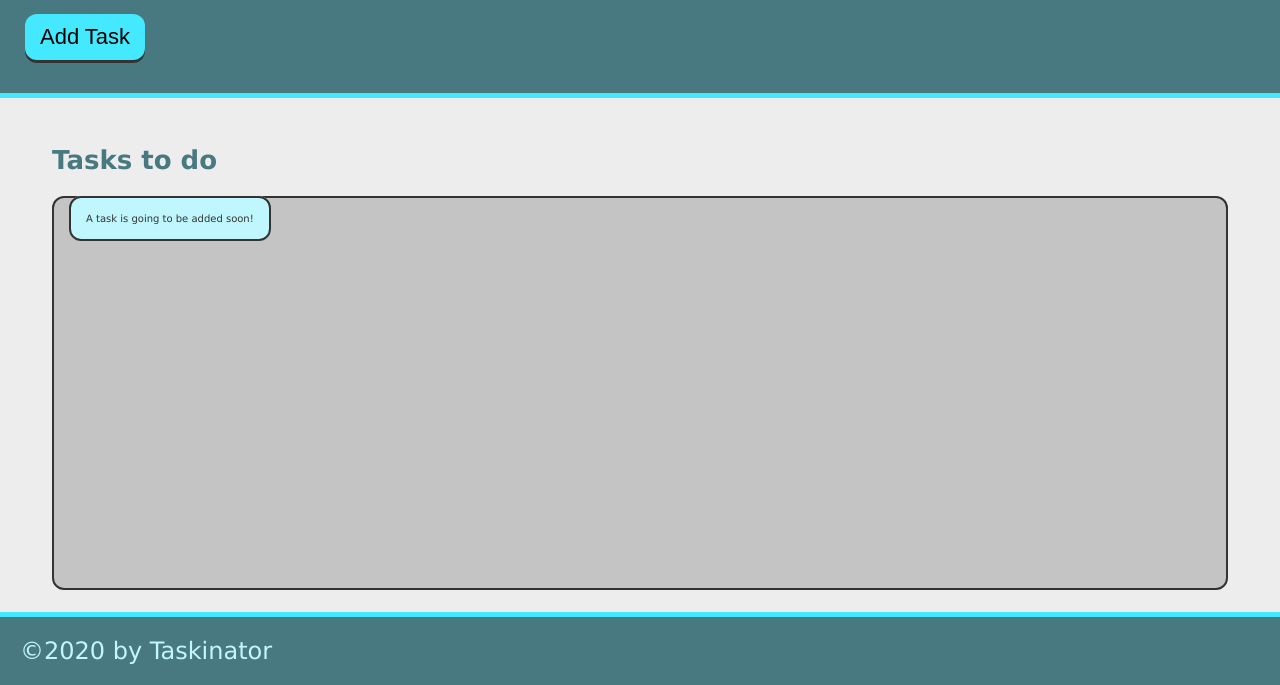
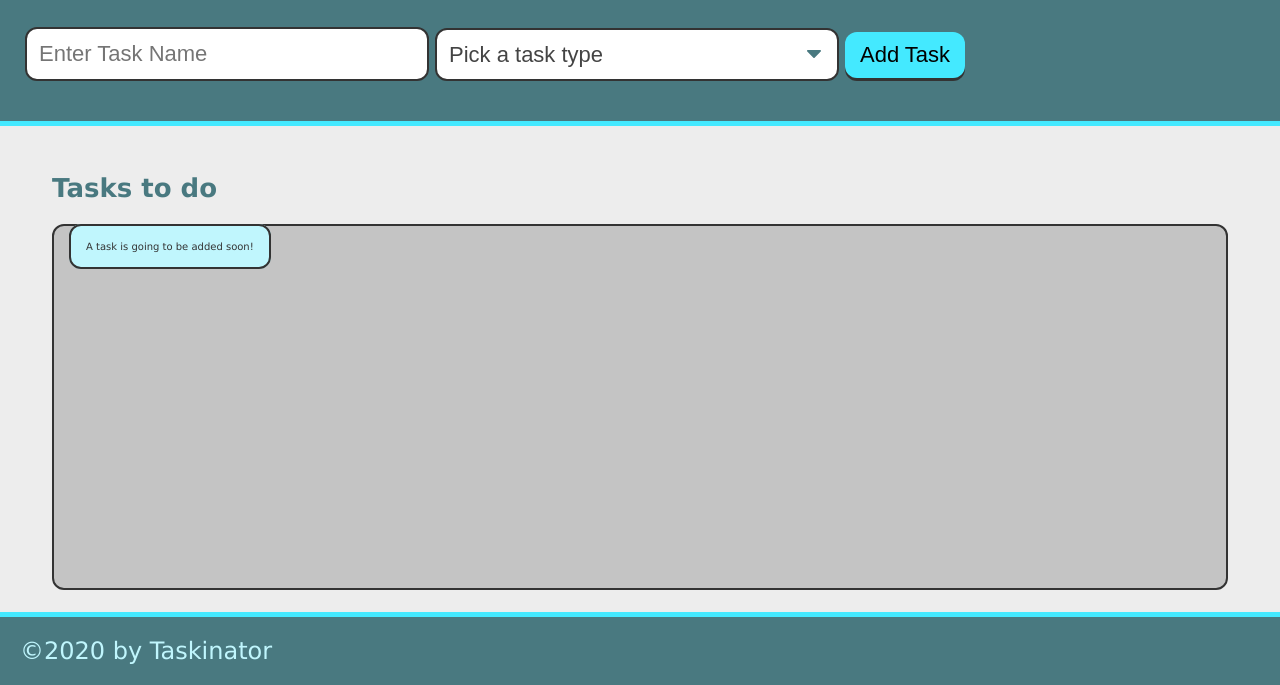
Before and after one commit to Martha121/taskinator, a plain HTML site: page index.html in a window 1280 px wide. Shown: the part 115-800 px from the top of the page. Drawn offline with Linux system fonts and the light colour scheme.

Commit message:
Added HTML form for task name and type

```diff
--- a/index.html
+++ b/index.html
@@ -11,7 +11,22 @@
     <header>
       <h1 class= page-title>Taskinator</h1>
       <p> Click the button below to add a new task!</p>
-      <button class=btn id="save-task" > Add Task</button>
+      <form id="task-form">
+        <div class="form-group">
+            <input type="text" name="task-name" placeholder="Enter Task Name" />
+          </div>
+        <div class="form-group">
+        <select name="task-type" class="select-dropdown">
+            <option value="" disabled selected>Pick a task type</option>
+            <option value="Print">Print</option>
+            <option value="Web">Web</option>
+            <option value="Mobile">Mobile</option>
+        </select>
+        </div>
+        <div class="form-group">
+          <button class="btn" id="save-task" type="submit">Add Task</button>
+        </div>
+      </form>
     </header>
     <main class=page-content>
         <section class=task-list-wrapper>
```
